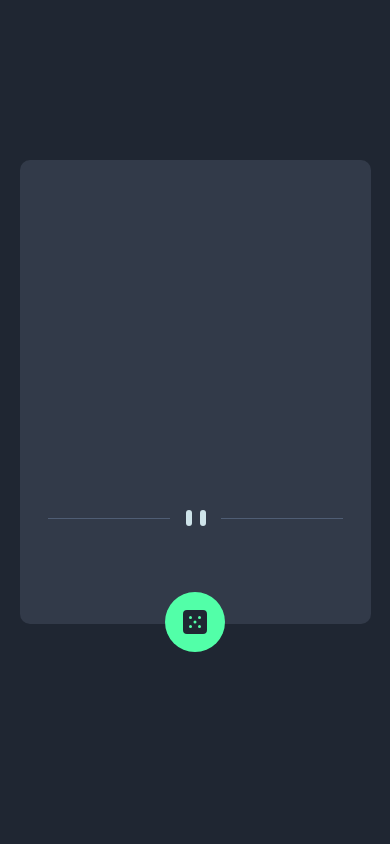
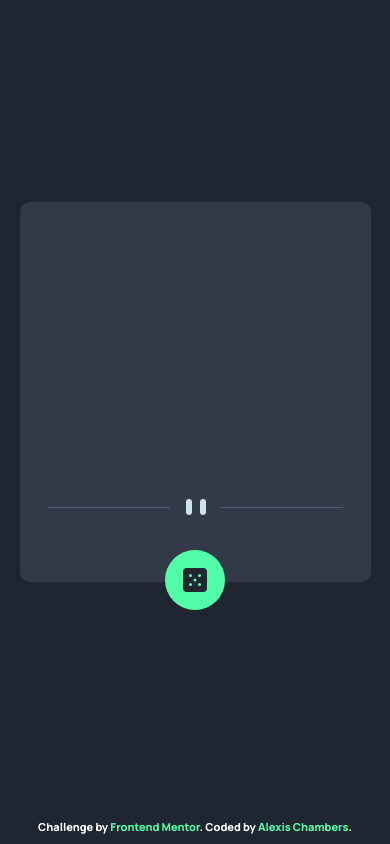
Before and after one commit to kowai-onigiri/Advice-Generator-App, a plain HTML site: page index.html in a window 390 px wide. Drawn offline with Linux system fonts and the light colour scheme; no server answers.

Commit message:
add attribution

```diff
--- a/index.html
+++ b/index.html
@@ -25,13 +25,10 @@
   <button id="diceBtn" class="diceIcon"><img src = "images/icon-dice.svg"></button>
 
 
-  <!-- Advice #Advice ID goes here -->
-  <!-- "Advice text goes here" -->
-
-  <!-- <div class="attribution">
+  <div class="attribution">
     Challenge by <a href="https://www.frontendmentor.io?ref=challenge" target="_blank">Frontend Mentor</a>.
-    Coded by <a href="#">Your Name Here</a>.
-  </div> -->
+    Coded by <a href="https://github.com/kowai-onigiri/Advice-Generator-App" target="_blank">Alexis Chambers</a>.
+  </div>
 
   <script src="script.js"></script>
 </body>
--- a/style.css
+++ b/style.css
@@ -8,7 +8,7 @@
 @media (max-width: 480px) {
     .card {
         width: 90vw;
-        height: 55vh;
+        height: 45vh;
     }
 
     .text {
@@ -20,7 +20,7 @@
     }
 
     .adviceText {
-        font-size: 1.5rem;
+        font-size: 1.25rem;
         padding-bottom: 10px;
     }
 
@@ -31,6 +31,7 @@
     .diceIcon {
         transform: translateY(-32px);
     }
+
 }
 
 @media (min-width: 481px) {
@@ -44,7 +45,7 @@
     }
 
     .adviceId {
-        padding-bottom: 30px;
+        padding-bottom: 10px;
     }
 
     .adviceText {
@@ -58,6 +59,7 @@
     .diceIcon {
         transform: translateY(-30px);
     }
+
 
 
 }
@@ -89,13 +91,14 @@ body {
     display: flex;
     flex-direction: column;
     align-items: center;
-    justify-content: center;
+    justify-content: space-around;
 
 }
 
 .adviceId {
     color: hsl(150, 100%, 66%);
     font-size: 14px;
+    letter-spacing: 3px;
 }
 
 .adviceText {
@@ -104,8 +107,7 @@ body {
 }
 
 .divider {
-    padding-top: 10px;
-    padding-bottom: 40px;
+    padding-bottom: 50px;
     display: flex;
     justify-content: center;
     align-items: center;
@@ -130,8 +132,13 @@ body {
 
 .attribution {
     font-size: 11px; text-align: center;
+    color: #fff;
+    position: absolute;
+    bottom: 0;
+    padding-bottom: 10px;
 }
 
 .attribution a {
-    color: hsl(228, 45%, 44%);
+    color: hsl(150, 100%, 66%);
+    text-decoration: none;
 }
```
